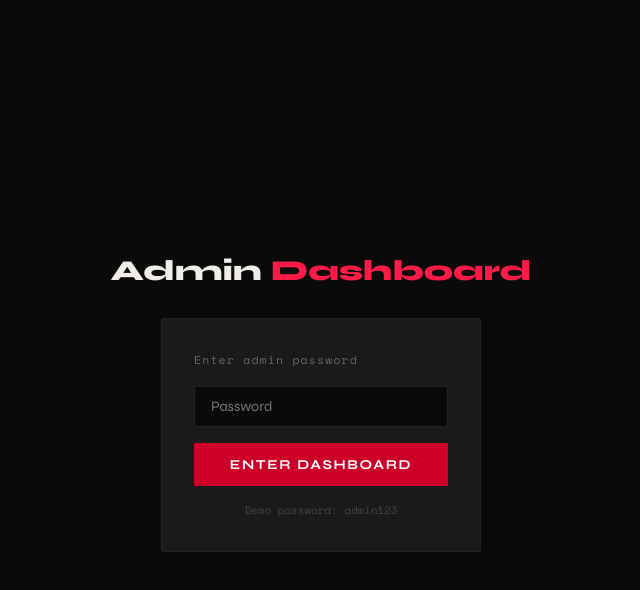
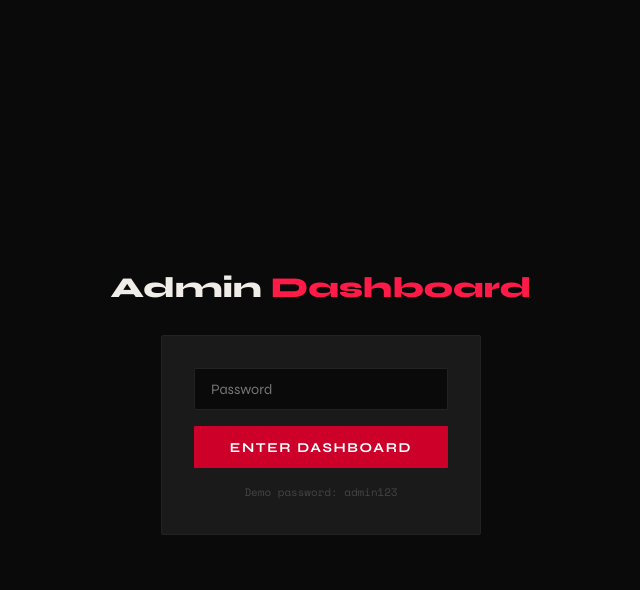
Before and after one commit to AngeloWaterwitch/AngeloWaterwitch_Portfolio, a React (Create React App) app: page / in a window 1280 px wide. Both pictures are taken after a click on the button "ADMIN". Shown: the top 590 px of the page, without its empty margins (319-959 px from the left). Built offline with nearby package versions, Linux system fonts and the light colour scheme.

Commit message:
Security: strengthen admin password and remove hint

```diff
--- a/src/admin/AdminLogin.jsx
+++ b/src/admin/AdminLogin.jsx
@@ -5,7 +5,7 @@ function AdminLogin({ onLogin }) {
   const [error, setError] = useState('');
 
   const handleSubmit = () => {
-    if (password === 'admin123') {
+    if (password === 'Them@ng3lo') {
       onLogin();
     } else {
       setError('Incorrect password.');
@@ -41,15 +41,6 @@ function AdminLogin({ onLogin }) {
         flexDirection: 'column',
         gap: '1rem',
       }}>
-
-        <div style={{
-          fontFamily: 'var(--font-mono)',
-          fontSize: '0.72rem',
-          color: '#666',
-          letterSpacing: '0.1em',
-        }}>
-          Enter admin password
-        </div>
 
         <input
           type="password"
```
